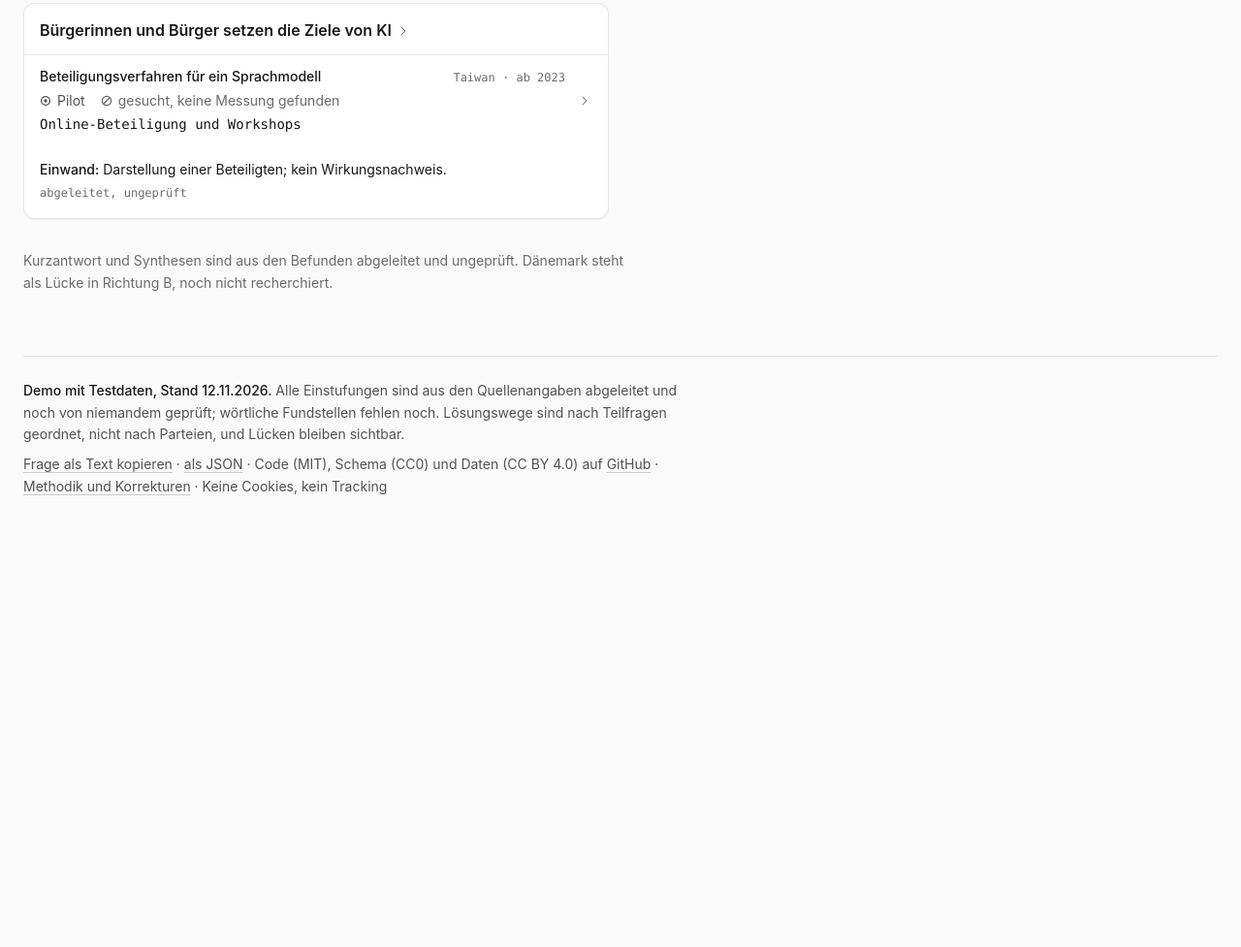
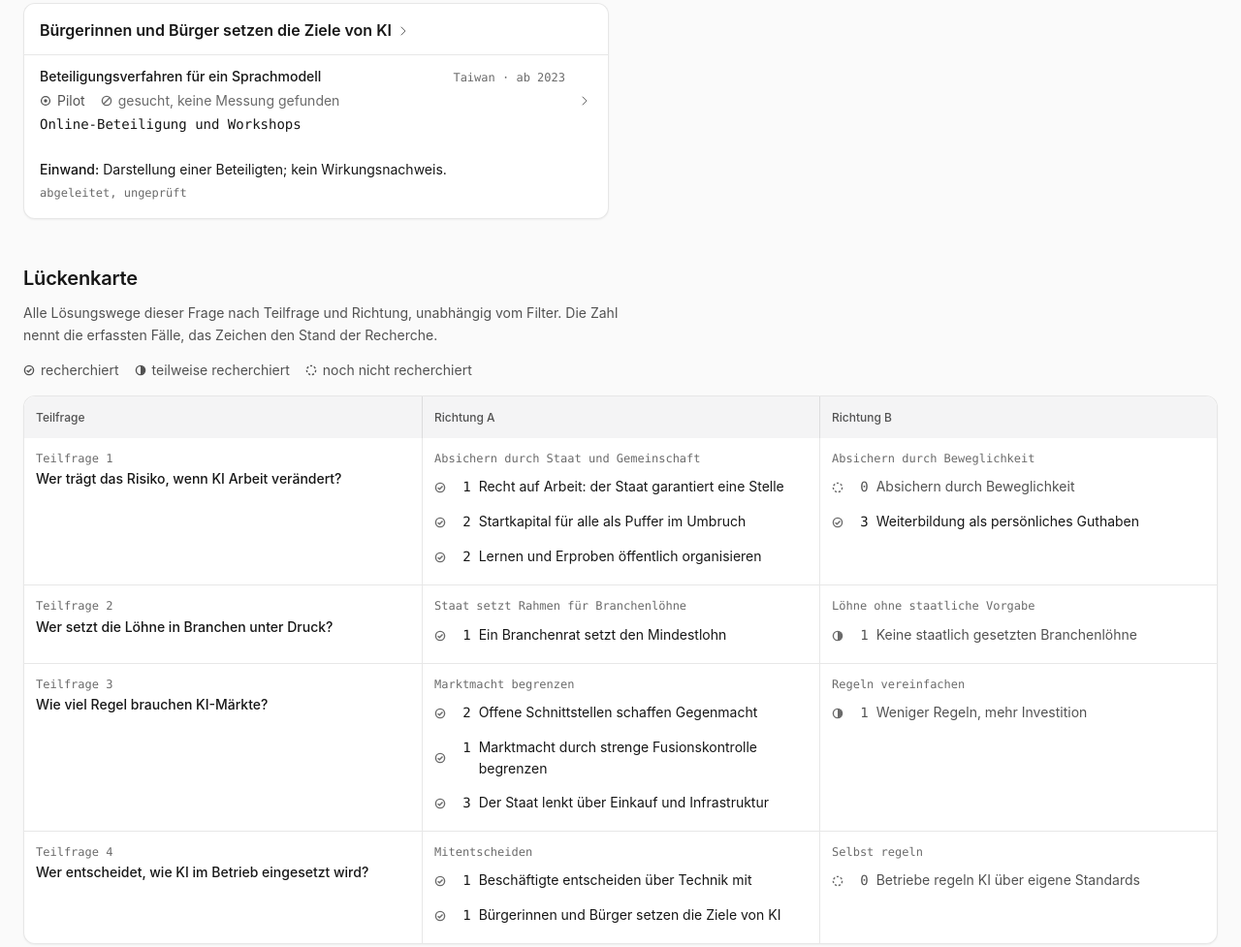
Before and after one commit to smarqart-hash/open-policy-navigator, a plain HTML site: page docs/index.html in a window 1280 px wide. Shown: the part 4653-5630 px from the top of the page at 97% size. Before the commit the page ends 5231 px from the top, so only its background shows below. Drawn offline with Linux system fonts and the light colour scheme.

Commit message:
feat(portal): add gap map of ways by sub-question and direction
Each question view (A/B comparison) gets a gap map below the
sub-questions: rows are sub-questions, columns directions A and B,
each cell lists its ways with case count and the COV coverage glyph
(dashed = not yet researched). Built only from QUESTIONS and CASES,
independent of the active filter, no overall score. On narrow screens
the table stacks into rows.

Co-Authored-By: Claude Opus 5.5 <noreply@anthropic.com>
Claude-Session: https://claude.ai/code/session_0178L4sanAGzGHb5QLVA7kKn

```diff
--- a/docs/index.html
+++ b/docs/index.html
@@ -198,7 +198,27 @@ h1 { margin: 0; font-weight: 600; font-size: 32px; line-height: 1.2; letter-spac
 .linkbtn { border: 0; background: none; padding: 0; text-align: left; cursor: pointer; text-decoration: underline; text-decoration-color: var(--line-strong); text-underline-offset: 3px; font-weight: 500; min-height: 24px; }
 .linkbtn:hover { text-decoration-color: currentColor; }
 
-.positions { margin-top: 48px; display: grid; gap: 12px; }
+.positions, .gapmap { margin-top: 48px; display: grid; gap: 12px; }
+.gapmap h2 { margin: 0; font-size: 20px; font-weight: 600; line-height: 1.3; letter-spacing: -.01em; }
+.gapmap > p { margin: 0; font-size: 14px; color: var(--text-2); max-width: 72ch; }
+.gm-key { display: flex; flex-wrap: wrap; gap: 4px 16px; margin: 0; padding: 0; list-style: none; }
+.gm-key .cov { font-size: 14px; color: var(--text-2); }
+.gm { width: 100%; border-collapse: separate; border-spacing: 0; background: var(--surface); border: 1px solid var(--line); border-radius: 12px; box-shadow: var(--shadow-sm); table-layout: fixed; }
+.gm th, .gm td { text-align: left; vertical-align: top; padding: 12px; border-bottom: 1px solid var(--line); font-size: 14px; }
+.gm td + td, .gm th + td, .gm thead th + th { border-left: 1px solid var(--line); }
+.gm tr:last-child > * { border-bottom: 0; }
+.gm thead th { font-size: 12px; color: var(--text-2); font-weight: 500; background: var(--raised); }
+.gm thead th:first-child { border-top-left-radius: 12px; } .gm thead th:last-child { border-top-right-radius: 12px; }
+.gm tbody th { font-weight: 500; width: 30%; }
+.gm tbody th small, .gm-side { display: block; font-family: var(--mono); font-size: 12px; font-weight: 400; color: var(--muted); }
+.gm ul { list-style: none; margin: 4px 0 0; padding: 0; display: grid; gap: 4px; }
+.gm-w { width: 100%; border: 0; background: none; padding: 4px 0; cursor: pointer; text-align: left; display: grid; grid-template-columns: 12px 2ch minmax(0, 1fr); gap: 8px; align-items: baseline; min-height: 32px; color: var(--text); }
+.gm-w svg { width: 12px; height: 12px; color: var(--muted); align-self: center; }
+.gm-w b { font-family: var(--mono); font-weight: 400; text-align: right; font-variant-numeric: tabular-nums; }
+.gm-w:hover span { text-decoration: underline; text-underline-offset: 3px; text-decoration-color: var(--line-strong); }
+.gm-w.open { color: var(--text-2); }
+.gm-none { color: var(--muted); }
+.gm-m { display: none; }
 .positions h2 { margin: 0; font-size: 20px; font-weight: 600; line-height: 1.3; letter-spacing: -.01em; }
 .positions > p { margin: 0; font-size: 14px; color: var(--text-2); max-width: 72ch; }
 .mx tbody th { position: sticky; left: 0; background: var(--surface); min-width: 12em; }
@@ -310,6 +330,14 @@ dialog::backdrop { background: rgba(0, 0, 0, .32); }
   .seg button, .seg a, .go, .btn, .chipbtn { min-height: 40px; }
   .vorblatt { padding: 24px 20px; }
   .dlg { padding: 20px 16px; }
+  .gm, .gm tbody, .gm tr, .gm th, .gm td { display: block; width: auto; }
+  .gm thead { display: none; }
+  .gm-m { display: inline; }
+  .gm tbody th { width: auto; }
+  .gm td + td, .gm th + td { border-left: 0; }
+  .gm tbody tr + tr { border-top: 1px solid var(--line); }
+  .gm tbody th, .gm tbody td { border-bottom: 0; padding-bottom: 0; }
+  .gm tbody td:last-child { padding-bottom: 12px; }
   .dlg dl { grid-template-columns: 1fr; gap: 4px; }
   .dlg dd { margin-bottom: 8px; }
 }
@@ -1132,7 +1160,26 @@ function renderCompare() {
       ${body}
     </section>`;
   }).join("");
-  return `<div class="groups">${html || '<p class="quiet">Kein Eintrag für diesen Filter.</p>'}</div>${renderPositions()}`;
+  return `<div class="groups">${html || '<p class="quiet">Kein Eintrag für diesen Filter.</p>'}</div>${renderGapMap()}${renderPositions()}`;
+}
+
+function renderGapMap() {
+  const q = Q(), sided = q.groups.some(g => g.sides);
+  const cols = sided ? ["A", "B"] : [null];
+  const n = w => w.cases.filter(id => !CASES[id].placeholder).length;
+  const entry = w => `<li><button type="button" class="gm-w${w.cov === "checked" ? "" : " open"}" data-way="${w.id}">${svg(COV[w.cov].svg)}<b>${n(w)}</b><span>${esc(w.title)}<span class="vh">: ${plural(n(w), "Fall", "Fälle")}, ${esc(COV[w.cov].label)}</span></span></button></li>`;
+  const cell = (g, sd, span) => {
+    const ws = q.ways.filter(w => w.g === g.id && (sd === null || w.side === sd));
+    const head = sd && g.sides ? `<span class="gm-side"><span class="gm-m">Richtung ${sd} · </span>${esc(g.sides[sd].t)}</span>` : "";
+    return `<td${span ? ` colspan="${span}"` : ""}>${head}${ws.length ? `<ul>${ws.map(entry).join("")}</ul>` : '<span class="gm-none">kein Weg erfasst</span>'}</td>`;
+  };
+  const used = Object.keys(COV).filter(k => q.ways.some(w => w.cov === k));
+  const rows = q.groups.map((g, gi) => `<tr><th scope="row">${q.groups.length > 1 ? `<small>Teilfrage ${gi + 1}</small>` : ""}${esc(g.q)}</th>${g.sides || !sided ? cols.map(sd => cell(g, sd)).join("") : cell(g, null, 2)}</tr>`).join("");
+  return `<section class="gapmap" aria-labelledby="h-gm"><h2 id="h-gm">Lückenkarte</h2>
+    <p>Alle Lösungswege dieser Frage nach Teilfrage und Richtung, unabhängig vom Filter. Die Zahl nennt die erfassten Fälle, das Zeichen den Stand der Recherche.</p>
+    <ul class="gm-key">${used.map(k => `<li>${covBadge(k).replace('<span class="vh">Abdeckung: </span>', "")}</li>`).join("")}</ul>
+    <table class="gm"><caption class="vh">Lückenkarte: Lösungswege nach Teilfrage und Richtung mit Fallzahl und Stand der Recherche</caption>
+    <thead><tr><th scope="col">Teilfrage</th>${cols.map(sd => `<th scope="col">${sd ? `Richtung ${sd}` : "Lösungswege"}</th>`).join("")}</tr></thead><tbody>${rows}</tbody></table></section>`;
 }
 
 function renderPositions() {
```
